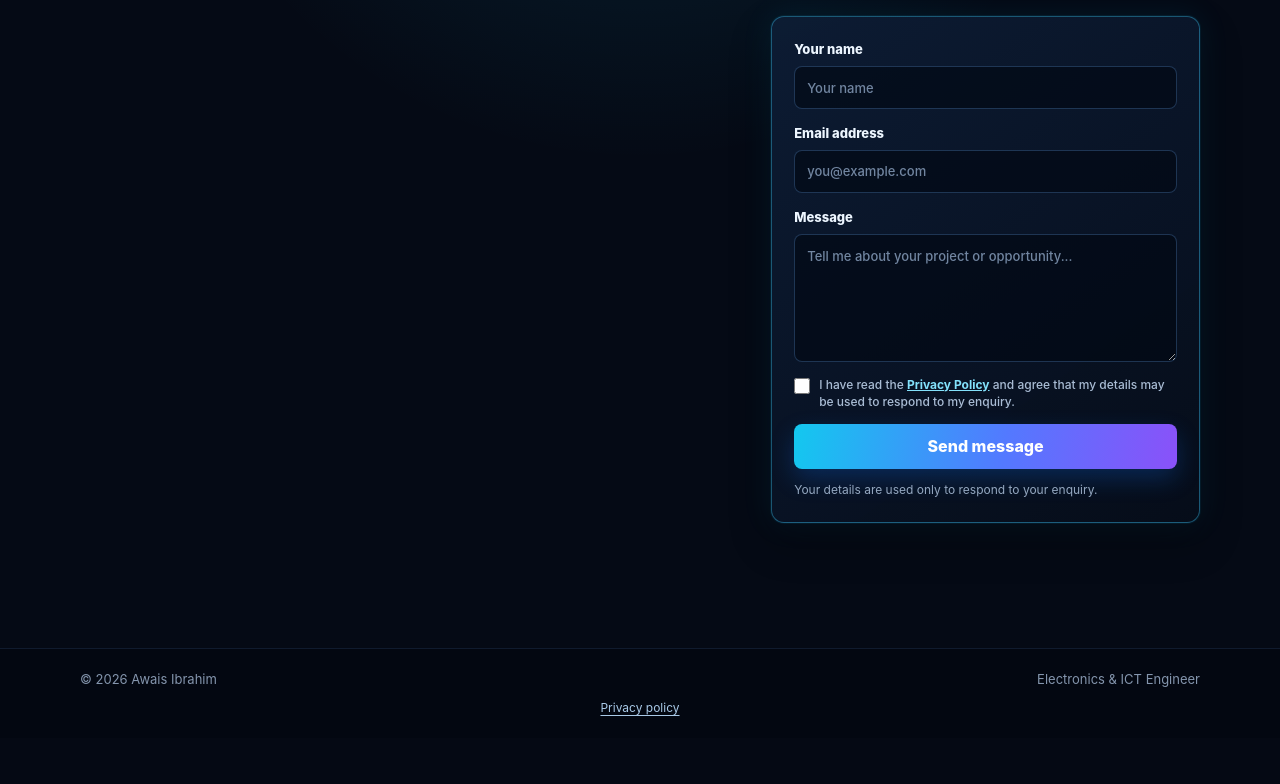
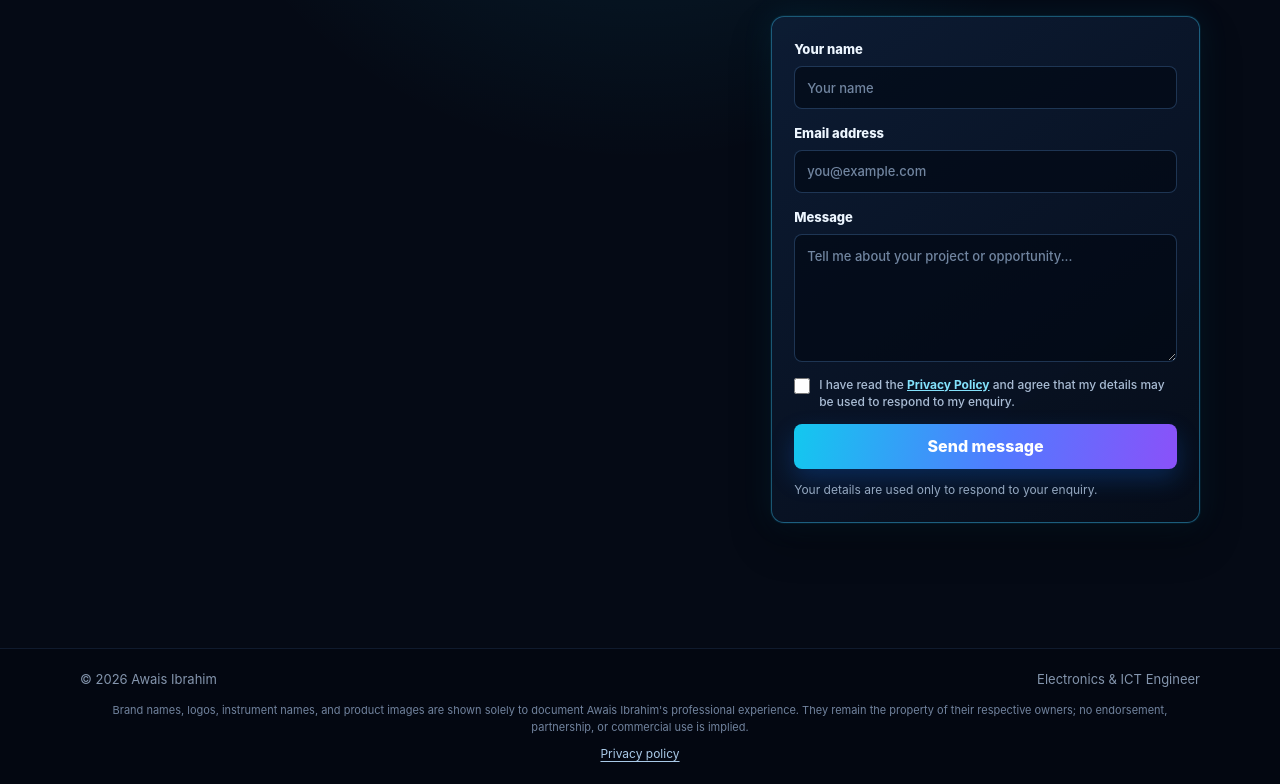
Before and after one commit to awaisync/recruiter-portfolio, a React (Vite) app: page / in a window 1280 px wide. Shown: the part 6510-7294 px from the top of the page. Before the commit the page ends 7248 px from the top, so only its background shows below. Built offline with nearby package versions, Linux system fonts and the light colour scheme.

Commit message:
Add portfolio trademark disclaimer

```diff
--- a/src/App.jsx
+++ b/src/App.jsx
@@ -468,6 +468,7 @@ export default function App() {
 
       <footer className="site-footer">
         <div className="container"><span>© {new Date().getFullYear()} Awais Ibrahim</span><span>Electronics & ICT Engineer</span></div>
+        <p className="portfolio-disclaimer">Brand names, logos, instrument names, and product images are shown solely to document Awais Ibrahim's professional experience. They remain the property of their respective owners; no endorsement, partnership, or commercial use is implied.</p>
         <a className="privacy-link" href="/privacy.html">Privacy policy</a>
       </footer>
     </>
--- a/src/styles.css
+++ b/src/styles.css
@@ -181,6 +181,7 @@ h3 { margin-bottom: 8px; font-size: 22px; letter-spacing: -.025em; line-height:
 .contact-note { margin: -3px 0 0; color: #95a8c1; font-size: 12px; }
 .site-footer { padding: 20px 0; border-top: 1px solid rgb(109 169 255 / 12%); background: #030711; color: #8495ad; font-size: 13px; }
 .site-footer .container { display: flex; justify-content: space-between; gap: 16px; }
+.portfolio-disclaimer { width: min(calc(100% - 40px), var(--max-width)); margin: 13px auto 0; color: #71839e; font-size: 11px; line-height: 1.5; text-align: center; }
 .privacy-link { display: block; width: fit-content; margin: 9px auto 0; color: #a9c9e7; font-size: 12px; text-underline-offset: 3px; }
 
 .js .reveal { opacity: 0; transform: translateY(28px); transition: opacity 700ms ease, transform 700ms cubic-bezier(.16, 1, .3, 1); }
```
